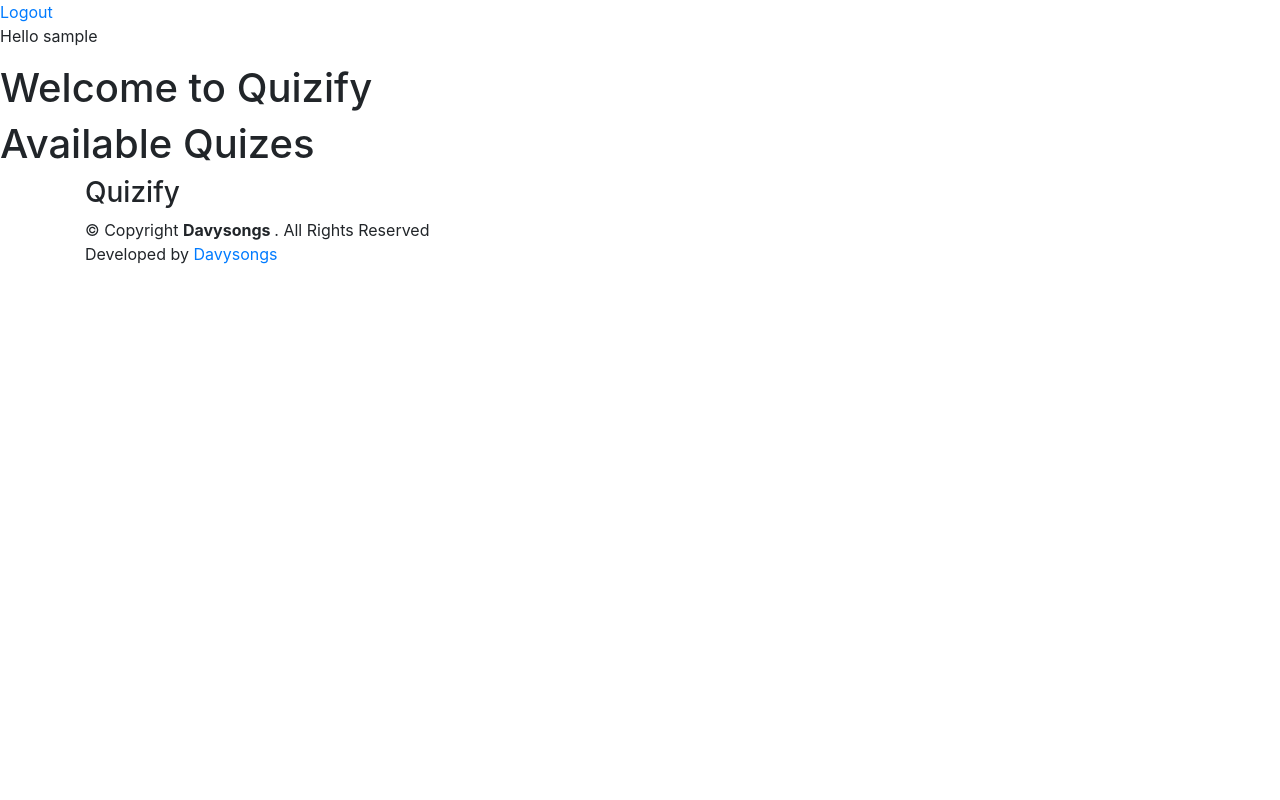
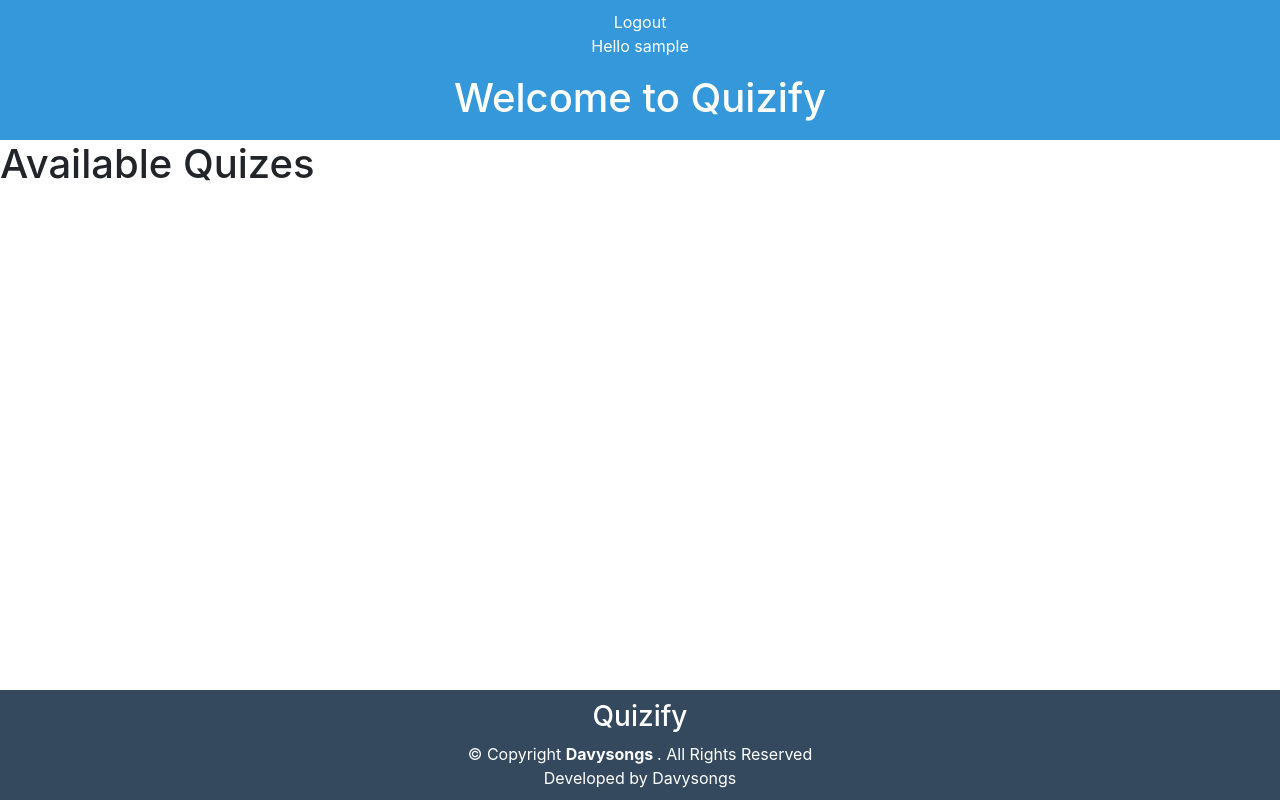
Before and after one commit to Davysongs/Quizify, a Django app: page /home/ in a window 1280 px wide. Run offline with Django 4.2, Linux system fonts and the light colour scheme; the visitor is signed in with stand-in values (Sample User, id 1); data that the repository does not hold is empty; some libraries are stand-ins or nearby versions.

Commit message:
fixed bug

```diff
--- a/Quizify/settings.py
+++ b/Quizify/settings.py
@@ -59,6 +59,7 @@ MIDDLEWARE = [
     'django.contrib.auth.middleware.AuthenticationMiddleware',
     'django.contrib.messages.middleware.MessageMiddleware',
     'django.middleware.clickjacking.XFrameOptionsMiddleware',
+    'django.middleware.cache.UpdateCacheMiddleware',
 ]
 
 ROOT_URLCONF = 'Quizify.urls'
--- a/RawApp/views.py
+++ b/RawApp/views.py
@@ -24,11 +24,13 @@ def register(request):
         form = SignForm()
         if request.method == 'POST':
             form = SignForm(request.POST)
+            context = {"form" : form}
             if form.is_valid():
                 form.save()
                 user = form.cleaned_data.get("username")
                 messages.success(request, user + "your account was created successfully")
                 return redirect('login')
+            return render(request, "sign-up.html", context)
         elif request.method == "GET":
             context = {"form" : form}
             return render(request, "sign-up.html", context)
--- a/static/Scripts/quiz.js
+++ b/static/Scripts/quiz.js
@@ -3,7 +3,6 @@ const url = window.location.href
 const quizform = document.getElementById("quiz-form")
 const csrf = document.getElementsByName("csrfmiddlewaretoken")
 const elements = [...document.getElementsByClassName("ans")]
-
 const quizBox = document.getElementById('quiz-box')
 
 $.ajax({
--- /dev/null
+++ b/static/css/home.css
@@ -0,0 +1,112 @@
+/* Reset some default browser styles */
+body, h1, h2, p, button {
+    margin: 0;
+    padding: 0;
+}
+
+body {
+    font-family: 'Arial', sans-serif;
+}
+
+.container {
+    max-width: 800px;
+    margin: 0 auto;
+}
+
+header {
+    background-color: #3498db;
+    padding: 10px;
+    color: #fff;
+    text-align: center;
+}
+
+header a {
+    color: #fff;
+    text-decoration: none;
+}
+
+h1 {
+    font-size: 1.5em;
+    margin-bottom: 10px;
+}
+
+.top-container {
+    margin-bottom: 20px;
+}
+
+.quiz-img {
+    width: 100px;
+}
+
+.quiz-heading {
+    margin-bottom: 10px;
+}
+
+.bottom-container {
+    margin-top: 20px;
+}
+
+.question-container {
+    background-color: #ecf0f1;
+    padding: 15px;
+    border-radius: 5px;
+}
+
+.top-content {
+    display: flex;
+    justify-content: space-between;
+}
+
+.username {
+    margin: 0;
+}
+
+.logout a {
+    color: #e74c3c;
+    text-decoration: none;
+}
+
+.logout a:hover {
+    text-decoration: underline;
+}
+
+.modal-header {
+    background-color: #2ecc71;
+    color: #fff;
+}
+
+.modal-body {
+    padding: 20px;
+}
+
+.modal-footer {
+    background-color: #ecf0f1;
+}
+
+.btn-primary {
+    background-color: #3498db;
+    color: #fff;
+}
+
+.btn-primary:hover {
+    background-color: #2980b9;
+}
+
+#footer {
+    background-color: #34495e;
+    color: #fff;
+    padding: 10px 0;
+    text-align: center;
+    position: fixed;
+    bottom: 0;
+    width: 100%;
+}
+
+#footer a {
+    color: #fff;
+    text-decoration: none;
+}
+
+#footer a:hover {
+    text-decoration: underline;
+}
--- a/templates/base.html
+++ b/templates/base.html
@@ -5,12 +5,16 @@
         <meta charset="UTF-8">
         <meta http-equiv="X-UA-Compatible" content="IE=edge">
         <meta name="viewport" content="width=device-width, initial-scale=1.0">
+        <!-- In the <head> section of your HTML template -->
+        <meta http-equiv="Cache-Control" content="no-cache, no-store, must-revalidate">
+        <meta http-equiv="Pragma" content="no-cache">
+        <meta http-equiv="Expires" content="0">
+
         <title>{% block title%}{% endblock %}</title>
         <link rel="icon" href="{% static 'img/logo.png' %}">
         <link rel="shortcut icon" href="{% static 'img/logo.png' %}" type="image/x-icon">
         <link rel="stylesheet" href="{% static 'css/all.min.css' %}">
         <link rel="stylesheet" href="https://use.fontawesome.com/releases/v5.6.1/css/all.css" integrity="sha384-gfdkjb5BdAXd+lj+gudLWI+BXq4IuLW5IT+brZEZsLFm++aCMlF1V92rMkPaX4PP" crossorigin="anonymous">
-        <link rel="stylesheet" href="https://cdn.jsdelivr.net/npm/bootstrap@4.6.2/dist/css/bootstrap.min.css" integrity="sha384-xOolHFLEh07PJGoPkLv1IbcEPTNtaed2xpHsD9ESMhqIYd0nLMwNLD69Npy4HI+N" crossorigin="anonymous">
         <script src="https://cdn.jsdelivr.net/npm/jquery@3.5.1/dist/jquery.slim.min.js" integrity="sha384-DfXdz2htPH0lsSSs5nCTpuj/zy4C+OGpamoFVy38MVBnE+IbbVYUew+OrCXaRkfj" crossorigin="anonymous"></script>
         <script src="https://cdn.jsdelivr.net/npm/bootstrap@4.6.2/dist/js/bootstrap.bundle.min.js" integrity="sha384-Fy6S3B9q64WdZWQUiU+q4/2Lc9npb8tCaSX9FK7E8HnRr0Jz8D6OP9dO5Vg3Q9ct" crossorigin="anonymous"></script>
         <script src="https://ajax.googleapis.com/ajax/libs/jquery/3.3.1/jquery.min.js"></script>
--- a/templates/home.html
+++ b/templates/home.html
@@ -3,8 +3,8 @@
 {% block title %} Dashboard - {{request.user}} {% endblock %}
 {% block script %}<script src="{% static 'scripts/home.js' %}"></script>{% endblock %}
 {% block style %}
-
- {% comment %} all the style{% endcomment %}
+<link rel="stylesheet" href="{% static 'css/home.css' %}">
+<link rel="stylesheet" href="https://cdn.jsdelivr.net/npm/bootstrap@4.6.2/dist/css/bootstrap.min.css" integrity="sha384-xOolHFLEh07PJGoPkLv1IbcEPTNtaed2xpHsD9ESMhqIYd0nLMwNLD69Npy4HI+N" crossorigin="anonymous">
 {% endblock %}
 {%block content %}
 <div>
--- a/templates/login.html
+++ b/templates/login.html
@@ -1,7 +1,10 @@
 {% extends "base.html" %}
 {% load static %}
 {% block title %} Quizify - Login {% endblock %}
-{% block style %} <link rel="stylesheet" href="{% static 'css/signup.css' %}"> {% endblock %}
+{% block style %}
+<link rel="stylesheet" href="https://cdn.jsdelivr.net/npm/bootstrap@4.6.2/dist/css/bootstrap.min.css" integrity="sha384-xOolHFLEh07PJGoPkLv1IbcEPTNtaed2xpHsD9ESMhqIYd0nLMwNLD69Npy4HI+N" crossorigin="anonymous">
+<link rel="stylesheet" href="{% static 'css/signup.css' %}">
+{% endblock %}
 {% block script %}<script src="{% static 'scripts/login.js' %}" defer></script>{% endblock %}
 {% block content %}
 	<div class="container h-100">
--- a/templates/quiz.html
+++ b/templates/quiz.html
@@ -1,6 +1,6 @@
 {% extends "base.html" %}
 {% load static %}
-{% block title %} {{obj.name}} {% endblock %}
+{% block title %} Quizify - {{obj.name}} {% endblock %}
 {% block style %}<link rel="stylesheet" href="{% static 'css/quiz.css' %}">{% endblock %}
 {% block script %}<script src="{% static 'scripts/quiz.js' %}" defer></script>{% endblock %}
 {% block content %}
--- a/templates/sign-up.html
+++ b/templates/sign-up.html
@@ -1,7 +1,9 @@
 {% extends "base.html" %}
 {% load static%}
 {% block title %}Quizify - Register{% endblock %}
-{% block style %}<link rel="stylesheet" href="{% static 'css/signup.css' %}">{% endblock %}
+{% block style %}
+<link rel="stylesheet" href="https://cdn.jsdelivr.net/npm/bootstrap@4.6.2/dist/css/bootstrap.min.css" integrity="sha384-xOolHFLEh07PJGoPkLv1IbcEPTNtaed2xpHsD9ESMhqIYd0nLMwNLD69Npy4HI+N" crossorigin="anonymous">
+<link rel="stylesheet" href="{% static 'css/signup.css' %}">{% endblock %}
 {% block script %}<script src="{% static 'scripts/signup.js' %}" defer></script>{% endblock %}
 {% block content %}
 	<div class="container h-100">
```
Also changed, not shown: static/css/quiz.css (+0 -9 lines).
